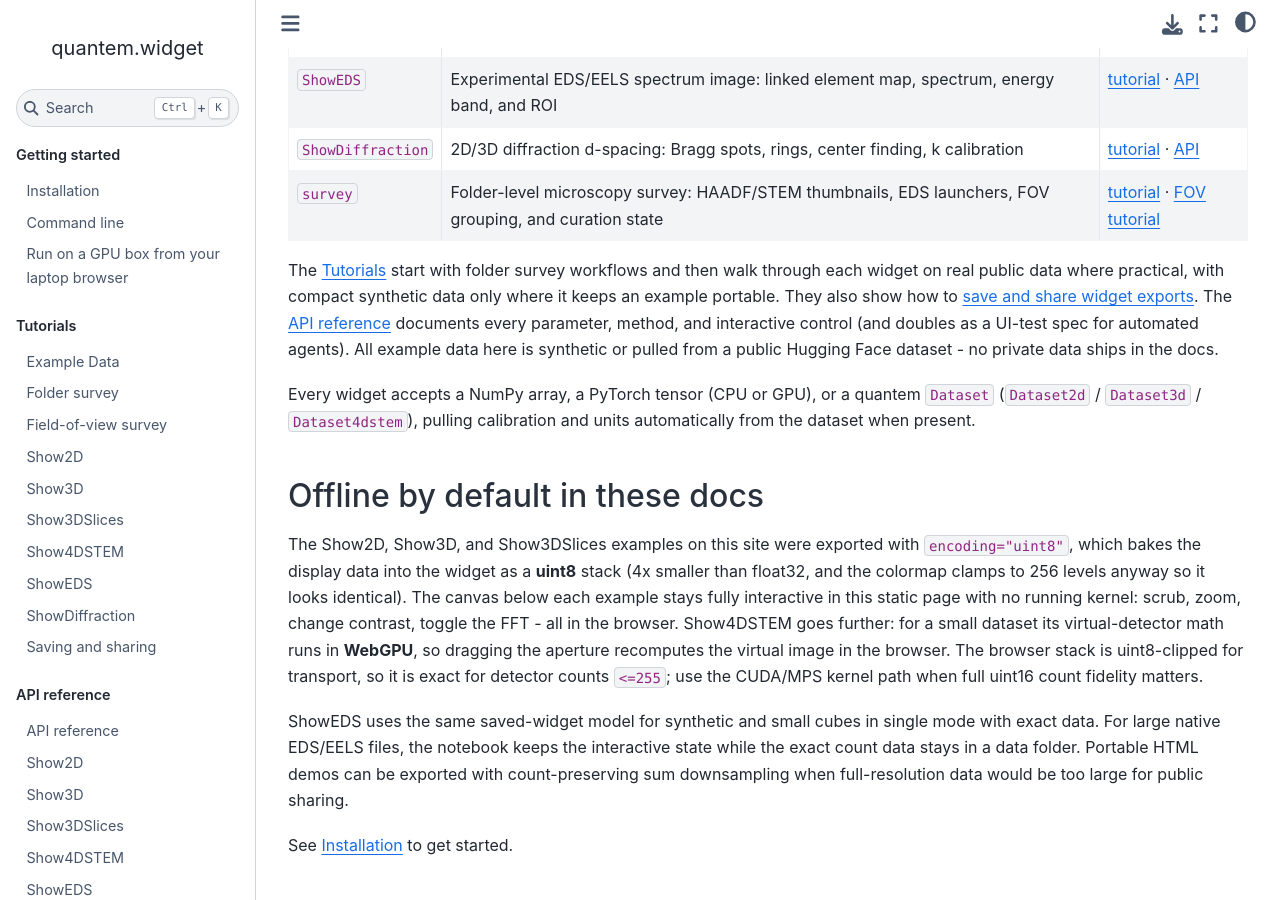
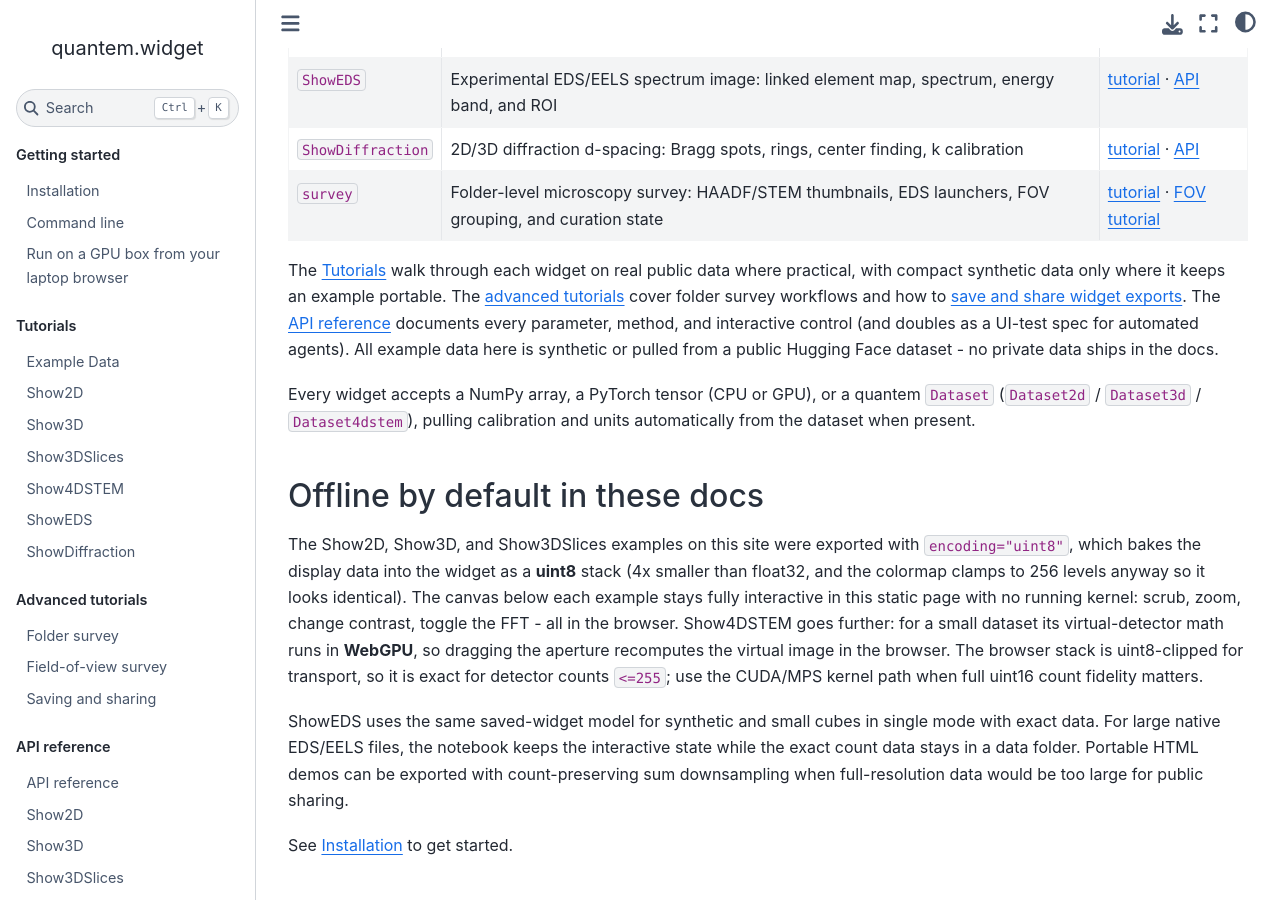
Before and after one commit to bobleesj/quantem.widget, a Jupyter Book: the page built from docs/intro.md, in a window 1280 px wide and 900 px high, scrolled down 1108 px. Built offline with Jupyter Book 1.0.4 settings and Sphinx 7.4.7 and the Sphinx Book theme 1.1.4, drawn with Linux system fonts in a browser that asks for light colours.

Commit message:
docs: group survey workflows as advanced tutorials

```diff
--- a/docs/_toc.yml
+++ b/docs/_toc.yml
@@ -12,14 +12,16 @@ parts:
   - caption: Tutorials
     chapters:
       - file: tutorials/download_data
-      - file: tutorials/survey
-      - file: tutorials/survey_fov
       - file: tutorials/show2d
       - file: tutorials/show3d
       - file: tutorials/show3dslices
       - file: tutorials/show4dstem
       - file: tutorials/showeds
       - file: tutorials/showdiffraction
+  - caption: Advanced tutorials
+    chapters:
+      - file: tutorials/survey
+      - file: tutorials/survey_fov
       - file: tutorials/widget_export
   - caption: API reference
     chapters:
--- a/docs/intro.md
+++ b/docs/intro.md
@@ -47,9 +47,10 @@ detector at load (`det_bin`) to cut memory and speed first paint - see
 | `ShowDiffraction` | 2D/3D diffraction d-spacing: Bragg spots, rings, center finding, k calibration | [tutorial](tutorials/showdiffraction) · [API](api/showdiffraction) |
 | `survey` | Folder-level microscopy survey: HAADF/STEM thumbnails, EDS launchers, FOV grouping, and curation state | [tutorial](tutorials/survey) · [FOV tutorial](tutorials/survey_fov) |
 
-The [Tutorials](tutorials/survey) start with folder survey workflows and then walk through each widget on real public data
+The [Tutorials](tutorials/download_data) walk through each widget on real public data
 where practical, with compact synthetic data only where it keeps an example
-portable. They also show how to [save and share widget exports](tutorials/widget_export). The [API reference](api/index)
+portable. The [advanced tutorials](tutorials/survey) cover folder survey workflows
+and how to [save and share widget exports](tutorials/widget_export). The [API reference](api/index)
 documents every parameter, method, and interactive control (and doubles as a
 UI-test spec for automated agents). All example data here is synthetic or pulled
 from a public Hugging Face dataset - no private data ships in the docs.
```
Also changed, not shown: docs/install.md (+2 -2 lines).
